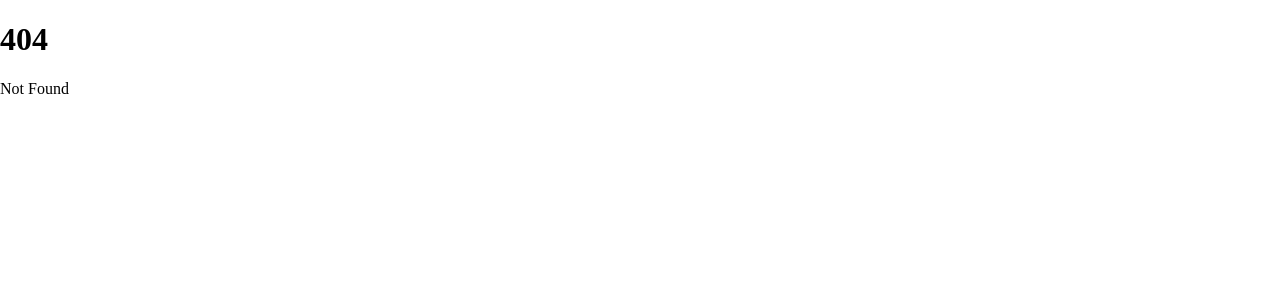
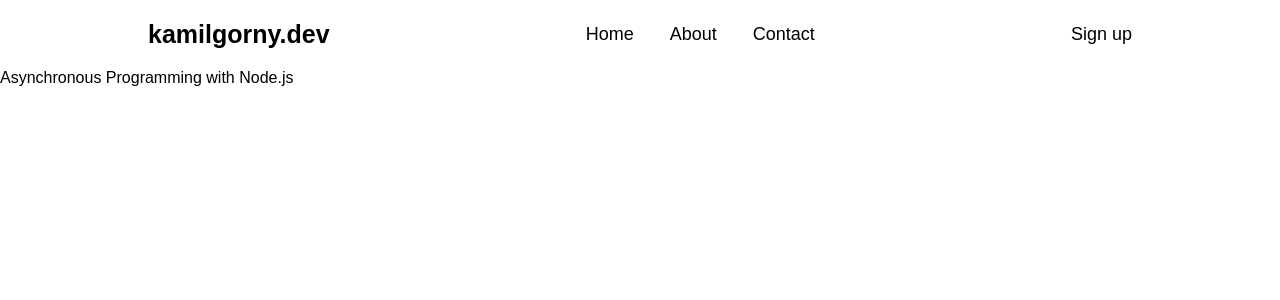
Before and after one commit to kamil-gorny/Blog, a SvelteKit app: page /posts/asynchronous-programming-with-nodejs in a window 1280 px wide. Before the commit this address had no page. Shown: the top 300 px of the page. Built offline with nearby package versions, Linux system fonts and the light colour scheme.

Commit message:
feat: Route to posts dynamically based on link

```diff
--- a/src/routes/(app)/+page.svelte
+++ b/src/routes/(app)/+page.svelte
@@ -46,9 +46,9 @@
 		<p class="latest-posts-header">
 			Latest posts
 		</p>
-		{#each data.posts as { title, content, date }}
+		{#each data.posts as { title, link, date }}
 		<li>
-			<a href="/blog/{title}">{title}</a>
+			<a href="/posts/{link}">{title}</a>
 			<span>{date}</span>
 		</li>
 		<hr>
--- a/src/routes/(app)/data.js
+++ b/src/routes/(app)/data.js
@@ -2,51 +2,61 @@ export const posts = [
 	{
 		title: 'User Management System – Nodejs, Express, MongoDB & EJS',
 		content: '',
-		date: '15.08.2024'
+		date: '15.08.2024',
+		link: 'user-management-system-nodejs-express-mongodb-ejs'
 	},
 	{
 		title: 'Building APIs with Node.js',
 		content: '',
-		date: '14.08.2024'
+		date: '14.08.2024',
+		link: 'building-apis-with-nodejs'
 	},
 	{
 		title: 'Deployment of Node.js applications',
 		content: '',
-		date: '13.08.2024'
+		date: '13.08.2024',
+		link: 'deployment-of-nodejs-applications'
 	},
 	{
 		title: 'Authentication and Authorization in Node.js',
 		content: '',
-		date: '12.08.2024'
+		date: '12.08.2024',
+		link: 'authentication-and-authorization-in-nodejs'
 	},
 	{
 		title: 'Understand how to work with MongoDB and Mongoose',
 		content: '',
-		date: '11.08.2024'
+		date: '11.08.2024',
+		link: 'understand-how-to-work-with-mongodb-and-mongoose'
 	},
 	{
 		title: 'Build real-time, event-driven applications in Node.js',
 		content: '',
-		date: '10.08.2024'
+		date: '10.08.2024',
+		link: 'build-real-time-event-driven-applications-in-nodejs'
 	},
 	{
 		title: 'Discover how to use Express.js',
 		content: '',
-		date: '09.08.2024'
+		date: '09.08.2024',
+		link: 'discover-how-to-use-expressjs'
 	},
 	{
 		title: 'Asynchronous Programming with Node.js',
 		content: '',
-		date: '08.08.2024'
+		date: '08.08.2024',
+		link: 'asynchronous-programming-with-nodejs'
 	},
 	{
 		title: 'Learn the basics of Node.js and its architecture',
 		content: '',
-		date: '07.08.2024'
+		date: '07.08.2024',
+		link: 'learn-the-basics-of-nodejs-and-its-architecture'
 	},
 	{
 		title: 'NodeJs Limiting Network Traffic',
 		content: '',
-		date: '06.08.2024'
+		date: '06.08.2024',
+		link: 'nodejs-limiting-network-traffic'
 	},
 ];
--- /dev/null
+++ b/src/routes/(app)/posts/[link]/+page.server.js
@@ -0,0 +1,11 @@
+import { posts } from '../../data.js';
+import {error} from "@sveltejs/kit";
+
+export function load({ params }){
+    const post = posts.find(post => post.link === params.link);
+
+    if(!post) throw error(404);
+    return {
+        post
+    };
+}
--- /dev/null
+++ b/src/routes/(app)/posts/[link]/+page.svelte
@@ -0,0 +1,6 @@
+<script>
+    export let data;
+</script>
+<div class="post-header">
+    {data.post.title}
+</div>
```
Also changed, not shown: src/routes/(app)/posts/+page.svelte (deleted, +0 -13 lines). Lines whose indentation alone changed are shown as unchanged.
